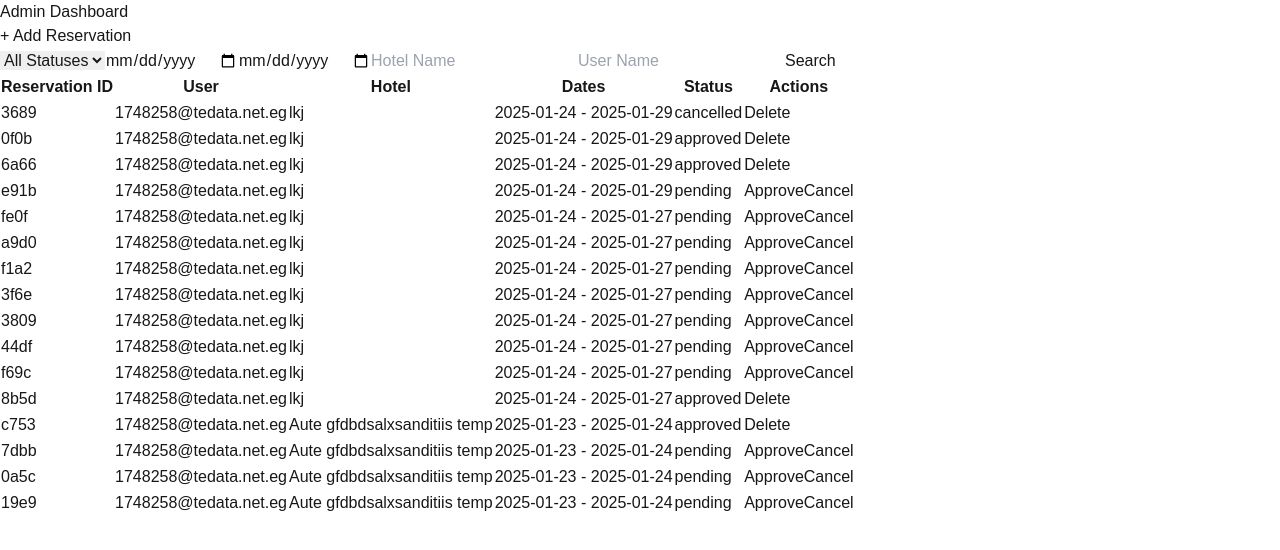
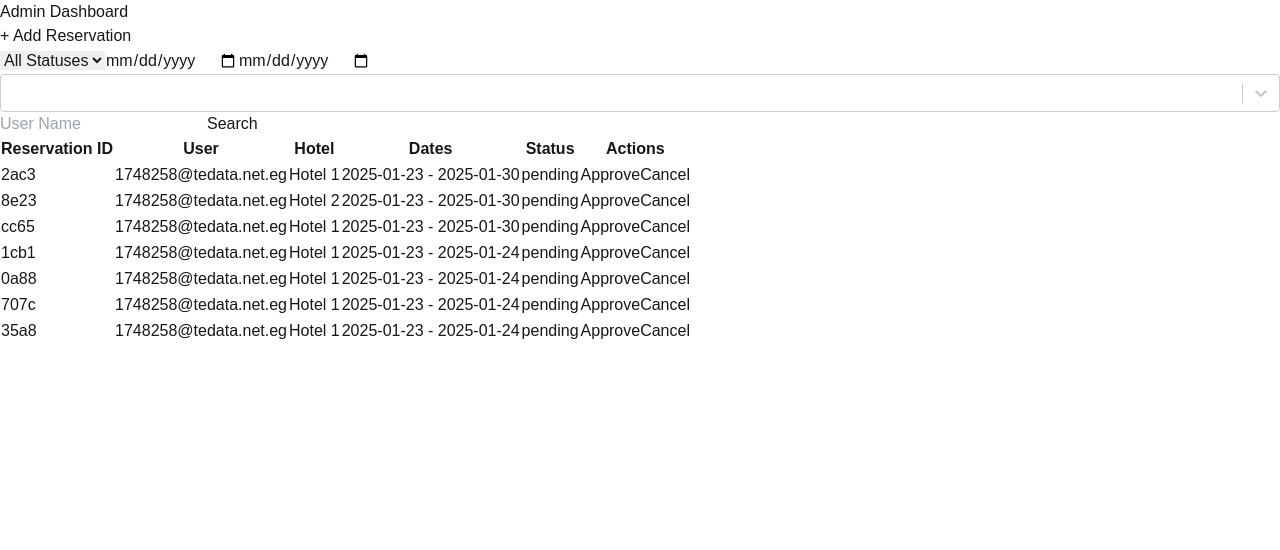
Before and after one commit to mustafasa3d/reservation, a Next.js app: page /admin in a window 1280 px wide. Shown: the top 550 px of the page. Built offline with nearby package versions, Linux system fonts and the light colour scheme; data requests are answered from the project's data file; sample sign-in values are in the browser's storage.

Commit message:
add select hotel

```diff
--- a/db.json
+++ b/db.json
@@ -1,162 +1,72 @@
 {
   "reservations": [
     {
-      "id": "3689",
-      "hotel": "lkj",
-      "username": "1748258@tedata.net.eg",
-      "checkIn": "2025-01-24",
-      "checkOut": "2025-01-29",
-      "guests": 1,
-      "roomType": "Single",
-      "status": "cancelled"
-    },
-    {
-      "id": "0f0b",
-      "hotel": "lkj",
-      "username": "1748258@tedata.net.eg",
-      "checkIn": "2025-01-24",
-      "checkOut": "2025-01-29",
-      "guests": 1,
-      "roomType": "Single",
-      "status": "approved"
-    },
-    {
-      "id": "6a66",
-      "hotel": "lkj",
-      "username": "1748258@tedata.net.eg",
-      "checkIn": "2025-01-24",
-      "checkOut": "2025-01-29",
-      "guests": 1,
-      "roomType": "Single",
-      "status": "approved"
-    },
-    {
-      "id": "e91b",
-      "hotel": "lkj",
-      "username": "1748258@tedata.net.eg",
-      "checkIn": "2025-01-24",
-      "checkOut": "2025-01-29",
-      "guests": 1,
-      "roomType": "Double",
-      "status": "pending"
-    },
-    {
-      "id": "fe0f",
-      "hotel": "lkj",
-      "username": "1748258@tedata.net.eg",
-      "checkIn": "2025-01-24",
-      "checkOut": "2025-01-27",
-      "guests": "4",
-      "roomType": "Double",
-      "status": "pending"
-    },
-    {
-      "id": "a9d0",
-      "hotel": "lkj",
-      "username": "1748258@tedata.net.eg",
-      "checkIn": "2025-01-24",
-      "checkOut": "2025-01-27",
-      "guests": "4",
-      "roomType": "Double",
-      "status": "pending"
-    },
-    {
-      "id": "f1a2",
-      "hotel": "lkj",
-      "username": "1748258@tedata.net.eg",
-      "checkIn": "2025-01-24",
-      "checkOut": "2025-01-27",
-      "guests": "4",
-      "roomType": "Double",
-      "status": "pending"
-    },
-    {
-      "id": "3f6e",
-      "hotel": "lkj",
-      "username": "1748258@tedata.net.eg",
-      "checkIn": "2025-01-24",
-      "checkOut": "2025-01-27",
-      "guests": "4",
-      "roomType": "Double",
-      "status": "pending"
-    },
-    {
-      "id": "3809",
-      "hotel": "lkj",
-      "username": "1748258@tedata.net.eg",
-      "checkIn": "2025-01-24",
-      "checkOut": "2025-01-27",
-      "guests": "4",
-      "roomType": "Double",
-      "status": "pending"
-    },
-    {
-      "id": "44df",
-      "hotel": "lkj",
-      "username": "1748258@tedata.net.eg",
-      "checkIn": "2025-01-24",
-      "checkOut": "2025-01-27",
-      "guests": "2",
-      "roomType": "Double",
-      "status": "pending"
-    },
-    {
-      "id": "f69c",
-      "hotel": "lkj",
-      "username": "1748258@tedata.net.eg",
-      "checkIn": "2025-01-24",
-      "checkOut": "2025-01-27",
-      "guests": "1",
-      "roomType": "Double",
-      "status": "pending"
-    },
-    {
-      "id": "8b5d",
-      "hotel": "lkj",
-      "username": "1748258@tedata.net.eg",
-      "checkIn": "2025-01-24",
-      "checkOut": "2025-01-27",
-      "guests": "1",
-      "roomType": "Single",
-      "status": "approved"
-    },
-    {
-      "id": "c753",
-      "hotel": "Aute gfdbdsalxsanditiis temp",
+      "id": "2ac3",
+      "hotel": "Hotel 1",
       "username": "1748258@tedata.net.eg",
       "checkIn": "2025-01-23",
-      "checkOut": "2025-01-24",
-      "guests": 1,
-      "roomType": "Single",
-      "status": "approved"
-    },
-    {
-      "id": "7dbb",
-      "hotel": "Aute gfdbdsalxsanditiis temp",
-      "username": "1748258@tedata.net.eg",
-      "checkIn": "2025-01-23",
-      "checkOut": "2025-01-24",
+      "checkOut": "2025-01-30",
       "guests": 1,
       "roomType": "Single",
       "status": "pending"
     },
     {
-      "id": "0a5c",
-      "hotel": "Aute gfdbdsalxsanditiis temp",
+      "id": "8e23",
+      "hotel": "Hotel 2",
       "username": "1748258@tedata.net.eg",
       "checkIn": "2025-01-23",
-      "checkOut": "2025-01-24",
+      "checkOut": "2025-01-30",
       "guests": 1,
       "roomType": "Single",
       "status": "pending"
     },
     {
-      "id": "19e9",
-      "hotel": "Aute gfdbdsalxsanditiis temp",
+      "id": "cc65",
+      "hotel": "Hotel 1",
+      "username": "1748258@tedata.net.eg",
+      "checkIn": "2025-01-23",
+      "checkOut": "2025-01-30",
+      "guests": 1,
+      "roomType": "Single",
+      "status": "pending"
+    },
+    {
+      "id": "1cb1",
+      "hotel": "Hotel 1",
       "username": "1748258@tedata.net.eg",
       "checkIn": "2025-01-23",
       "checkOut": "2025-01-24",
-      "guests": 1,
+      "guests": "-1",
+      "roomType": "Single",
+      "status": "pending"
+    },
+    {
+      "id": "0a88",
+      "hotel": "Hotel 1",
+      "username": "1748258@tedata.net.eg",
+      "checkIn": "2025-01-23",
+      "checkOut": "2025-01-24",
+      "guests": "-1",
+      "roomType": "Single",
+      "status": "pending"
+    },
+    {
+      "id": "707c",
+      "hotel": "Hotel 1",
+      "username": "1748258@tedata.net.eg",
+      "checkIn": "2025-01-23",
+      "checkOut": "2025-01-24",
+      "guests": "-1",
+      "roomType": "Single",
+      "status": "pending"
+    },
+    {
+      "id": "35a8",
+      "hotel": "Hotel 1",
+      "username": "1748258@tedata.net.eg",
+      "checkIn": "2025-01-23",
+      "checkOut": "2025-01-24",
+      "guests": "-1",
       "roomType": "Single",
       "status": "pending"
     }
@@ -176,5 +86,19 @@
       "role": "user",
       "token": "user"
     }
+  ],
+  "hotels": [
+    {
+      "id": 11,
+      "name": "Hotel 1"
+    },
+    {
+      "id": 12,
+      "name": "Hotel 2"
+    },
+    {
+      "id": 13,
+      "name": "Hotel 3"
+    }
   ]
 }
--- a/package.json
+++ b/package.json
@@ -14,7 +14,8 @@
     "json-server": "^1.0.0-beta.3",
     "next": "15.1.6",
     "react": "^19.0.0",
-    "react-dom": "^19.0.0"
+    "react-dom": "^19.0.0",
+    "react-select": "^5.9.0"
   },
   "devDependencies": {
     "@types/node": "^20",
--- a/src/components/AdminDashboard.tsx
+++ b/src/components/AdminDashboard.tsx
@@ -2,13 +2,15 @@
 
 import {
   deleteReservation,
+  fetchHotels,
   fetchReservations,
   updateReservation,
 } from "../utils/api/services";
+import { useEffect, useState } from "react";
 
 import Link from "next/link";
+import Select from "react-select"; // استيراد react-select
 import useAuth from "@/utils/hooks/UseAuth";
-import { useEffect, useState } from "react";
 
 const AdminDashboard = () => {
   useAuth("admin");
@@ -23,9 +25,19 @@ const AdminDashboard = () => {
     hotelName: "",
     userName: "",
   });
+  const [hotels, setHotels] = useState([]); // حالة لتخزين قائمة الفنادق
 
-  const handleFilterChange = (e) => {
-    const { name, value } = e.target;
+  async function getHotelsData() {
+    const data = await fetchHotels();
+    setHotels(data?.map((hotel) => ({ value: hotel.name, label: hotel.name })));
+    console.log("aaaaaaaaaaaaa", data);
+  }
+
+  useEffect(() => {
+    getHotelsData();
+  }, []);
+
+  const handleFilterChange = (name, value) => {
     setFilters((prevFilters) => ({
       ...prevFilters,
       [name]: value,
@@ -44,9 +56,9 @@ const AdminDashboard = () => {
     }
   };
 
-  useEffect(()=>{
-    handleSearch()
-  },[])
+  useEffect(() => {
+    handleSearch();
+  }, []);
 
   const handleUpdateReservation = async (id, status) => {
     setLoading(true);
@@ -92,8 +104,9 @@ const AdminDashboard = () => {
           <select
             name="status"
             value={filters.status}
-            onChange={handleFilterChange}
-            className="p-2 border rounded-lg"
+            onChange={(e) => handleFilterChange("status", e.target.value)}
+            placeholder="Status"
+            className="p-2 border rounded-lg text-black"
           >
             <option value="">All Statuses</option>
             <option value="pending">Pending</option>
@@ -104,31 +117,35 @@ const AdminDashboard = () => {
             type="date"
             name="startDate"
             value={filters.startDate}
-            onChange={handleFilterChange}
-            className="p-2 border rounded-lg"
+            onChange={(e) => handleFilterChange("startDate", e.target.value)}
+            placeholder="Start Date"
+            className="p-2 border rounded-lg text-black"
           />
           <input
             type="date"
             name="endDate"
             value={filters.endDate}
-            onChange={handleFilterChange}
-            className="p-2 border rounded-lg"
+            onChange={(e) => handleFilterChange("endDate", e.target.value)}
+            placeholder="End Date"
+            className="p-2 border rounded-lg text-black"
           />
-          <input
-            type="text"
-            name="hotelName"
-            value={filters.hotelName}
-            onChange={handleFilterChange}
-            placeholder="Hotel Name"
-            className="p-2 border rounded-lg"
+          <Select
+            options={hotels}
+            value={{ value: filters.hotelName, label: filters.hotelName }}
+            onChange={(selectedOption) =>
+              handleFilterChange("hotelName", selectedOption.value)
+            }
+            placeholder="Select Hotel"
+            className="react-select-container text-black"
+            classNamePrefix="react-select"
           />
           <input
             type="text"
             name="userName"
             value={filters.userName}
-            onChange={handleFilterChange}
+            onChange={(e) => handleFilterChange("userName", e.target.value)}
             placeholder="User Name"
-            className="p-2 border rounded-lg"
+            className="p-2 border rounded-lg text-black"
           />
           <button
             onClick={handleSearch}
--- a/src/utils/api/services.ts
+++ b/src/utils/api/services.ts
@@ -1,6 +1,20 @@
 import axios from "axios";
 
-const API_URL = "http://localhost:3001/reservations";
+const API_URL = "http://localhost:3001";
+
+// إعداد interceptor لإضافة التوكن إلى كل الطلبات
+axios.interceptors.request.use(
+  (config) => {
+    const token = localStorage.getItem("token"); // جلب التوكن من localStorage
+    if (token) {
+      config.headers.Authorization = `Bearer ${token}`; // إضافة التوكن إلى رأس الطلب
+    }
+    return config;
+  },
+  (error) => {
+    return Promise.reject(error);
+  }
+);
 
 export const fetchReservations = async (filter) => {
   try {
@@ -14,7 +28,7 @@ export const fetchReservations = async (filter) => {
     if (filter.username) params.append("username", filter.userName);
 
     // إرسال الطلب مع query parameters
-    const response = await axios.get(`${API_URL}?${params.toString()}`);
+    const response = await axios.get(`${API_URL}/reservations?${params.toString()}`);
     return response.data;
   } catch (error) {
     console.error("Failed to fetch reservations:", error);
@@ -22,21 +36,27 @@ export const fetchReservations = async (filter) => {
   }
 };
 
-/* export const fetchReservations = async (filter) => {
-  const response = await axios.get(API_URL);
-  return response.data;
-}; */
+export const fetchHotels = async () => {
+  try {
+    // إرسال الطلب مع query parameters
+    const response = await axios.get(`${API_URL}/hotels`);
+    return response.data;
+  } catch (error) {
+    console.error("Failed to fetch reservations:", error);
+    throw error; // يمكنك التعامل مع الخطأ بشكل أفضل في الكود الذي يستدعي هذه الدالة
+  }
+};
 
-export const createReservation = async (reservation: any) => {
-  const response = await axios.post(API_URL, reservation);
+export const createReservation = async (reservation) => {
+  const response = await axios.post(`${API_URL}/reservations`, reservation);
   return response.data;
 };
 
-export const updateReservation = async (id: number, data: any) => {
-  const response = await axios.patch(`${API_URL}/${id}`, data);
+export const updateReservation = async (id, data) => {
+  const response = await axios.patch(`${API_URL}/reservations/${id}`, data);
   return response.data;
 };
 
-export const deleteReservation = async (id: number) => {
-  return await axios.delete(`${API_URL}/${id}`);
+export const deleteReservation = async (id) => {
+  return await axios.delete(`${API_URL}/reservations/${id}`);
 };
```
Also changed, not shown: src/components/ReservationForm.tsx (+30 -3 lines), 1 other file (tests, documents, lock files or other folders).
